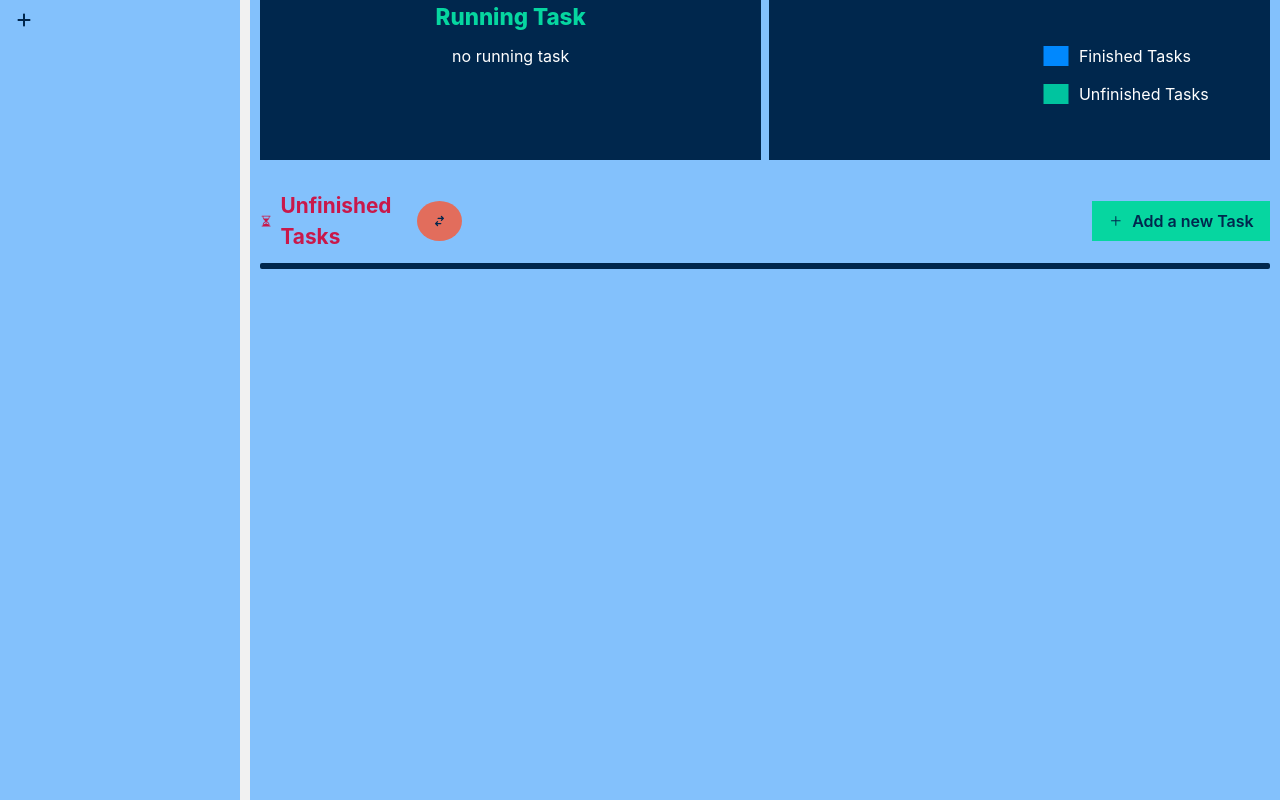
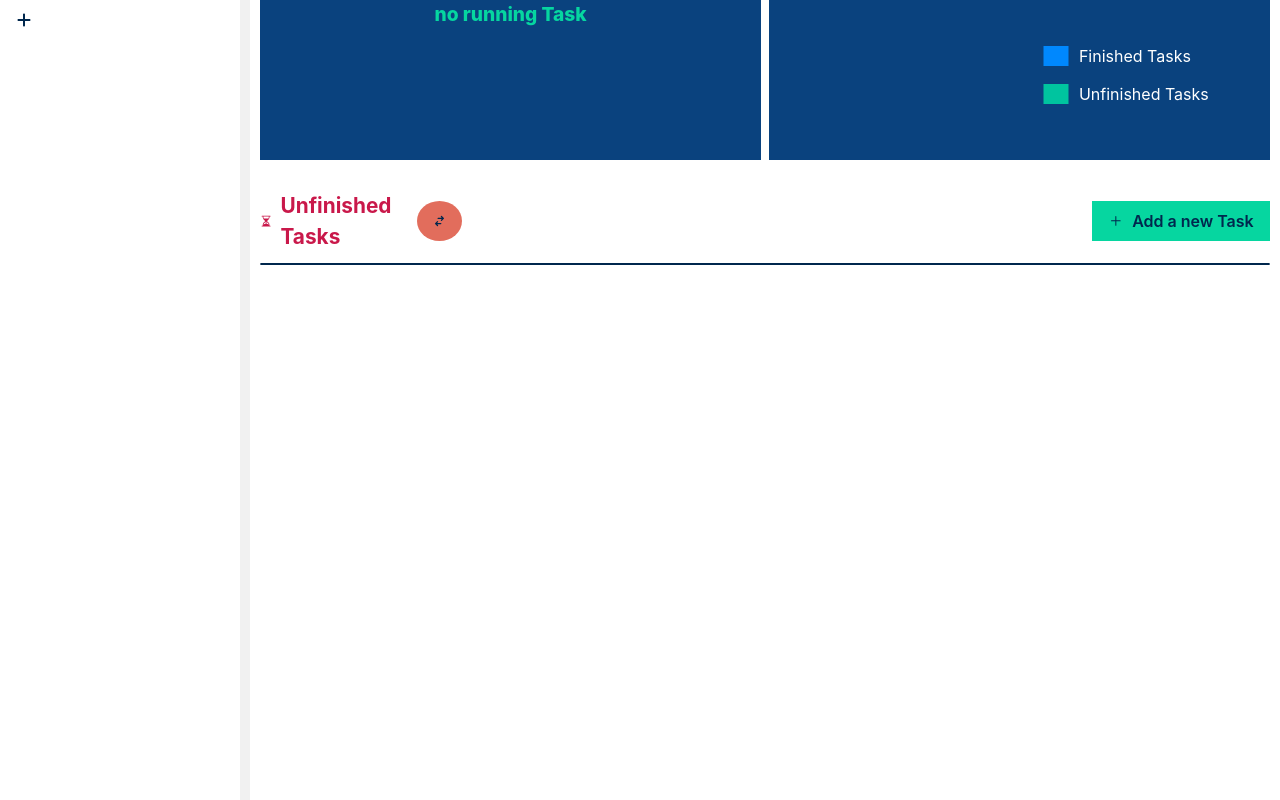
Before and after one commit to mostafa-fallaha/tauri-personal-task-manager, a React (Vite) app: page / in a window 1280 px wide. Built offline with nearby package versions, Linux system fonts and the light colour scheme.

Commit message:
designed the running task box

```diff
--- a/src/App.tsx
+++ b/src/App.tsx
@@ -11,7 +11,7 @@ function App() {
       templateAreas={{ base: `"aside main"` }}
       templateColumns={asideSize + "px 1fr"}
       height={"100svh"}
-      backgroundColor={colorMode === "dark" ? "#83c1fc" : "#83c1fc"}
+      backgroundColor={colorMode === "dark" ? "#ffffff" : "#ffffff"}
     >
       <GridItem area={"aside"}>
         <AsideHome setNewSize={(size) => setAsideSize(size)} />
--- a/src/components/categories/CategoryBox.tsx
+++ b/src/components/categories/CategoryBox.tsx
@@ -46,7 +46,7 @@ function CategoryBox({ category }: Props) {
         <HStack display={"flex"} justifyContent={"center"}>
           {/* <FaCircle color="green" /> */}
           <MdOutlinePanoramaVerticalSelect color={"#0077b6"} />
-          <Text>{category.title}</Text>
+          <Text textColor={"#00274d"}>{category.title}</Text>
         </HStack>
         {category.id !== 1 && (
           <Box alignSelf={"center"}>
--- a/src/components/tasks/MenuComponent.tsx
+++ b/src/components/tasks/MenuComponent.tsx
@@ -14,7 +14,11 @@ import { useState } from "react";
 import EditTaskModal from "./EditTaskModal";
 import { useDispatch, useSelector } from "react-redux";
 import { AppDispatch, RootState } from "../../state/store";
-import { setCurrTaskRunnig, setTaskStatus } from "../../state/task/taskSlice";
+import {
+  setCurrRunningCategory,
+  setCurrRunningTask,
+  setTaskStatus,
+} from "../../state/task/taskSlice";
 
 interface Props {
   task: Task;
@@ -51,7 +55,8 @@ function MenuComponent({ task }: Props) {
         </MenuItem>
         <MenuItem
           onClick={() => {
-            dispatch(setCurrTaskRunnig(task.id));
+            dispatch(setCurrRunningTask(task.id));
+            dispatch(setCurrRunningCategory(task.category_id));
             // if (curRunTaskId === 0)
             // else if (task.id === curRunTaskId) {
             //   dispatch(setCurrTaskRunnig(0));
@@ -73,7 +78,10 @@ function MenuComponent({ task }: Props) {
                 taskDone: !task.task_done,
               })
             );
-            if (task.id === curRunTaskId) dispatch(setCurrTaskRunnig(0));
+            if (task.id === curRunTaskId) {
+              dispatch(setCurrRunningTask(0));
+              dispatch(setCurrRunningCategory(0));
+            }
           }}
         >
           set Task as {task.task_done ? "unfinished" : "finished"}
--- a/src/components/tasks/NavBar.tsx
+++ b/src/components/tasks/NavBar.tsx
@@ -2,36 +2,41 @@ import {
   Box,
   Button,
   HStack,
-  Select,
   Text,
-  useColorMode,
+  // useColorMode,
   useDisclosure,
 } from "@chakra-ui/react";
-import Task from "../../interfaces/Task";
-import { RootState } from "../../state/store";
-import { useSelector } from "react-redux";
-import RunningTaskBox from "./RunningTaskBox";
+import { useState } from "react";
+import { BsHourglassSplit } from "react-icons/bs";
 import { GoPlus } from "react-icons/go";
-import InputTaskModal from "./InputTaskModal";
-import TasksDashboard from "./TasksDashboard";
-import { useState } from "react";
 import { HiSwitchHorizontal } from "react-icons/hi";
 import { IoCheckmarkDoneSharp } from "react-icons/io5";
-import { BsHourglassSplit } from "react-icons/bs";
+import { useSelector } from "react-redux";
+import { RootState } from "../../state/store";
+import InputTaskModal from "./InputTaskModal";
+import RunningTaskBox from "./RunningTaskBox";
+import TasksDashboard from "./TasksDashboard";
 
 interface Props {
   changeTaskStat: (stat: boolean) => void;
 }
 
 function NavBar({ changeTaskStat }: Props) {
-  const curRunTask: Task | undefined = useSelector(
+  const curRunTask = useSelector(
     (state: RootState) =>
       state.task.tasks.filter((t) => t.id === state.task.curRunTaskId)[0]
   );
 
+  const curRunCat = useSelector(
+    (state: RootState) =>
+      state.category.categories.filter(
+        (c) => c.id === state.task.curRunCategoryId
+      )[0]
+  );
+
   const [finishedTasks, setFinishedTasks] = useState(false);
 
-  const { toggleColorMode } = useColorMode();
+  // const { toggleColorMode } = useColorMode();
 
   const { isOpen, onOpen, onClose } = useDisclosure();
   return (
@@ -41,25 +46,24 @@ function NavBar({ changeTaskStat }: Props) {
 
         <Box
           width={"50%"}
-          backgroundColor={"#00274d"}
+          backgroundColor={"#0a427e"}
           borderRadius={0}
           textColor={"white"}
         >
           <Text
-            fontSize={"1.4rem"}
+            fontSize={"1.2rem"}
             fontWeight={800}
             alignSelf={"center"}
             textAlign={"center"}
             textColor={"#06d6a0"}
           >
-            Running Task
+            {curRunTask === undefined
+              ? "no running Task"
+              : "[" + curRunCat.title + "]" + " : " + curRunTask.title}
           </Text>
+
           <Box height={"10svh"}>
-            {curRunTask === undefined ? (
-              <Text textAlign={"center"} marginTop={"2%"}>
-                no running task
-              </Text>
-            ) : (
+            {curRunTask !== undefined && (
               <RunningTaskBox task={curRunTask} key={curRunTask.id} />
             )}
           </Box>
@@ -70,19 +74,10 @@ function NavBar({ changeTaskStat }: Props) {
 
         <Box
           width={"50%"}
-          backgroundColor={"#00274d"}
+          backgroundColor={"#0a427e"}
           borderRadius={0}
           textColor={"white"}
         >
-          {/* <Text
-            fontSize={"1.4rem"}
-            fontWeight={800}
-            alignSelf={"center"}
-            textAlign={"center"}
-            textColor={"#e0b1cb"}
-          >
-            Your Progress
-          </Text> */}
           <TasksDashboard />
         </Box>
       </Box>
@@ -94,36 +89,6 @@ function NavBar({ changeTaskStat }: Props) {
         marginTop={"3%"}
         justifyContent={"space-between"}
       >
-        {/* <Select
-          variant="filled"
-          bg={"#b3daff"}
-          borderRadius={0}
-          width={"30%"}
-          _hover={{ cursor: "pointer" }}
-          // color={"white"}
-          fontSize={"1rem"}
-          onChange={(e) => {
-            if (e.target.value === "Unfinished") {
-              changeTaskStat(false);
-            } else {
-              changeTaskStat(true);
-            }
-          }}
-        >
-          <option
-            value="Unfinished"
-            // style={{ fontSize: "1rem", backgroundColor: "#0a427e" }}
-          >
-            Unfinished tasks
-          </option>
-
-          <option
-            value="Finished"
-            // style={{ fontSize: "1rem", backgroundColor: "#0a427e" }}
-          >
-            Finished tasks
-          </option>
-        </Select> */}
         <Box
           display={"flex"}
           justifyContent={"space-between"}
--- a/src/components/tasks/RunningTaskBox.tsx
+++ b/src/components/tasks/RunningTaskBox.tsx
@@ -22,7 +22,10 @@ import Task from "../../interfaces/Task";
 import { AppDispatch, RootState } from "../../state/store";
 import AlarmModal from "./AlarmModal";
 import { FaLevelDownAlt } from "react-icons/fa";
-import { setCurrTaskRunnig } from "../../state/task/taskSlice";
+import {
+  setCurrRunningCategory,
+  setCurrRunningTask,
+} from "../../state/task/taskSlice";
 
 interface Props {
   task: Task;
@@ -108,8 +111,13 @@ function TaskBox({ task }: Props) {
   };
 
   return (
-    <Box display={"flex"} justifyContent={"space-evenly"} alignItems={"center"}>
-      <Box width={"40%"}>
+    <Box
+      display={"flex"}
+      justifyContent={"space-evenly"}
+      alignItems={"center"}
+      marginTop={"2%"}
+    >
+      {/*<Box>
          <HStack marginLeft={"5%"}>
           <VStack display={"flex"} alignItems={"flex-start"}>
             <Text
@@ -138,12 +146,12 @@ function TaskBox({ task }: Props) {
             </Text>
           </VStack>
         </HStack>
-      </Box>
-      <HStack width={"50%"}>
+      </Box>*/}
+
+      <HStack>
         <Tooltip label="start">
           <Button
             isDisabled={!first || curRunTaskId !== task.id}
-            width={"20%"}
             background={"none"}
             _hover={{ background: "none" }}
             onClick={() => {
@@ -158,7 +166,6 @@ function TaskBox({ task }: Props) {
           <Button
             isDisabled={first}
             background={"none"}
-            width={"20%"}
             _hover={{ background: "none" }}
             onClick={pauseCountdown}
           >
@@ -172,19 +179,18 @@ function TaskBox({ task }: Props) {
           </Button>
         </Tooltip>
 
-        <Box width={"30%"}>
+        <Box>
           <CircularProgress
             value={sizePer}
-            size={"100%"}
+            size={"80px"}
             color="#06d6a0"
             thickness={"8%"}
           >
             <CircularProgressLabel>
               <Text
                 fontSize={{
-                  base: "0.5rem",
-                  md: "0.5rem",
-                  md2: "0.7rem",
+                  base: "0.7rem",
+                  md: "0.7rem",
                   lg: "0.9rem",
                 }}
               >
@@ -217,17 +223,22 @@ function TaskBox({ task }: Props) {
           }}
         />
       </HStack>
+      <Box>
         <Tooltip label="Remove from running task">
           <Button
             background={"none"}
             width={"10%"}
             _hover={{ background: "none" }}
-          onClick={() => dispatch(setCurrTaskRunnig(0))}
+            onClick={() => {
+              dispatch(setCurrRunningTask(0));
+              dispatch(setCurrRunningCategory(0));
+            }}
           >
             <FaLevelDownAlt />
           </Button>
         </Tooltip>
       </Box>
+    </Box>
   );
 }
 
--- a/src/components/tasks/TaskBox.tsx
+++ b/src/components/tasks/TaskBox.tsx
@@ -23,8 +23,8 @@ function TaskBox({ task }: Props) {
       height={"7svh"}
       gap={1}
       textColor={"white"}
-      backgroundColor={"#00274d"}
-      borderBottom={"1px solid #0a427e"}
+      backgroundColor={"#0a427e"}
+      borderBottom={"1px solid #145caf"}
       borderTop={"1px solid #0a427e"}
     >
       <Text width={"40%"}>{task.title}</Text>
--- a/src/components/tasks/UnfinishedTasks.tsx
+++ b/src/components/tasks/UnfinishedTasks.tsx
@@ -20,9 +20,9 @@ function UnfinishedTasks({ taskStatus }: Props) {
       overflowY={"auto"}
       marginLeft={"1%"}
       marginRight={"1%"}
-      border={"3px solid #00274d"}
+      border={"1px solid #00274d"}
       backgroundColor={"#00274d"}
-      borderRadius={"2px"}
+      borderRadius={"3px"}
       maxHeight={"65svh"}
     >
       {tasks.map((task) => (
--- a/src/state/task/taskSlice.ts
+++ b/src/state/task/taskSlice.ts
@@ -5,14 +5,18 @@ import { invoke } from "@tauri-apps/api/tauri";
 const initialState = {
   tasks: [] as Task[],
   curRunTaskId: 0,
+  curRunCategoryId: 0,
 };
 
 const taskSlice = createSlice({
   name: "task",
   initialState,
   reducers: {
-    setCurrTaskRunnig: (state, action: PayloadAction<number>) => {
+    setCurrRunningTask: (state, action: PayloadAction<number>) => {
       state.curRunTaskId = action.payload;
+    },
+    setCurrRunningCategory: (state, action: PayloadAction<number>) => {
+      state.curRunCategoryId = action.payload;
     },
   },
   extraReducers: (builder) => {
@@ -104,6 +108,6 @@ export const updateTask = createAsyncThunk<Task[], UpdateTaskInterface>(
   }
 );
 
-export const { setCurrTaskRunnig } = taskSlice.actions;
+export const { setCurrRunningTask, setCurrRunningCategory } = taskSlice.actions;
 
 export default taskSlice.reducer;
```
Also changed, not shown: src/components/tasks/TasksDashboard.tsx (+4 -68 lines). Lines whose indentation alone changed are shown as unchanged.
